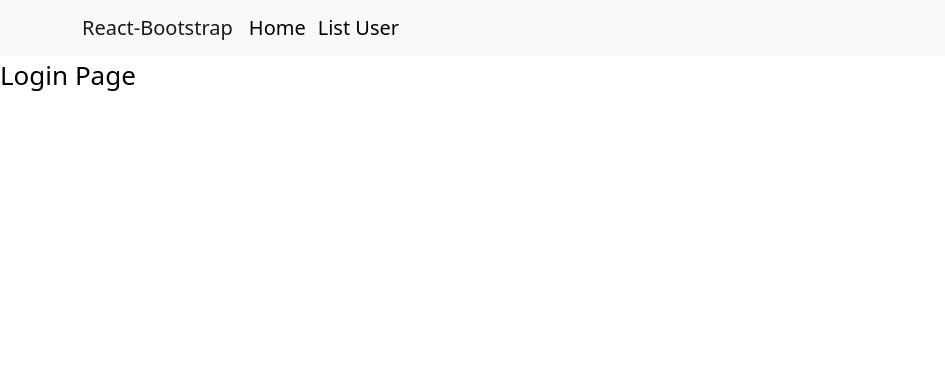
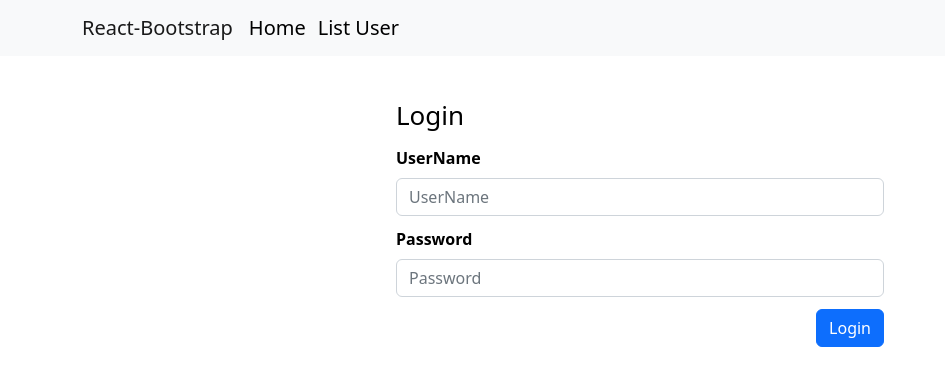
Before and after one commit to ChauNguyet98/react-js-basic-web, a React (Create React App) app: page /login in a window 1280 px wide. Shown: the top 386 px of the page, without its empty margins (0-945 px from the left). Built offline with nearby package versions, Linux system fonts and the light colour scheme.

Commit message:
delete user

```diff
--- a/src/App.scss
+++ b/src/App.scss
@@ -34,6 +34,7 @@
 }
 
 @import 'bootstrap/dist/css/bootstrap.min.css';
-@import './styles/navbar.scss';
-@import './styles/home.scss';
-@import './styles/list-user.scss';
+@import './styles/_navbar';
+@import './styles/_home';
+@import './styles/_list-user';
+@import './styles/login'
--- a/src/pages/login/login.js
+++ b/src/pages/login/login.js
@@ -1,8 +1,87 @@
 import React from "react";
+import { Button, Form } from "react-bootstrap";
 
 class Login extends React.Component {
+  state = {
+    userName: "",
+    password: "",
+    validated: false,
+  };
+
+  handleSubmit = (event) => {
+    event.preventDefault();
+
+    const form = event.currentTarget;
+    this.setState({
+      validated: !form.checkValidity() ? true : false,
+    });
+  };
+
+  handleChangeUserName = (event) => {
+    this.setState({
+      userName: event.target.value,
+    });
+  };
+
+  handleChangePassword = (event) => {
+    this.setState({
+      password: event.target.value,
+    });
+  };
+
   render() {
-    return <div>Login Page</div>;
+    const { userName, password, validated } = this.state;
+    return (
+      <div className="login container">
+        <div className="login__title">Login</div>
+        <Form
+          className="login__form"
+          noValidate
+          validated={validated}
+          onSubmit={($event) => this.handleSubmit($event)}
+        >
+          <Form.Group controlId="userName">
+            <Form.Label className="login__form--label">UserName</Form.Label>
+            <Form.Control
+              required
+              type="text"
+              value={userName}
+              placeholder="UserName"
+              onChange={($event) => this.handleChangeUserName($event)}
+            />
+            <Form.Control.Feedback
+              className="login__form--error-message"
+              type="invalid"
+            >
+              Please input username!
+            </Form.Control.Feedback>
+          </Form.Group>
+
+          <Form.Group controlId="password">
+            <Form.Label className="login__form--label">Password</Form.Label>
+            <Form.Control
+              required
+              type="password"
+              value={password}
+              placeholder="Password"
+              onChange={($event) => this.handleChangePassword($event)}
+            />
+            <Form.Control.Feedback
+              className="login__form--error-message"
+              type="invalid"
+            >
+              Please input password!
+            </Form.Control.Feedback>
+          </Form.Group>
+
+          <Form.Group className="login__form--btn">
+            <Button variant="primary" type="submit">
+              Login
+            </Button>
+          </Form.Group>
+        </Form>
+      </div>
+    );
   }
 }
 
--- a/src/pages/users/add-user.js
+++ b/src/pages/users/add-user.js
@@ -1,5 +1,5 @@
 import React from "react";
-import { Modal, Button, Col, Form, InputGroup, Row } from "react-bootstrap";
+import { Button, Form, Modal } from "react-bootstrap";
 
 class AddUser extends React.Component {
   state = {
@@ -11,29 +11,35 @@ class AddUser extends React.Component {
     // setValidated: false,
   };
 
-  static getDerivedStateFromProps(props, state) {
-    // console.log(props);
-    const isEmptyObj = Object.keys(props.user).length === 0;
+  componentWillReceiveProps() {
+    setTimeout(() => {
+      if (this.props.isOpen) {
+        const isEmptyObj = Object.keys(this.props.user).length === 0;
         if (!isEmptyObj) {
-      return {
-        id: props.user.id,
-        first_name: props.user.first_name,
-        last_name: props.user.last_name,
-        email: props.user.email,
-      };
+          this.setState({
+            id: this.props.user.id,
+            first_name: this.props.user.first_name,
+            last_name: this.props.user.last_name,
+            email: this.props.user.email,
+          });
         } else {
-      return {
+          this.setState({
             id: "",
             first_name: "",
             last_name: "",
             email: "",
-      };
+          });
         }
+      }
+    }, 100);
   }
 
   handleSubmit = (event) => {
     event.preventDefault();
     const form = event.currentTarget;
+
+    console.log(form.checkValidity());
+    console.log(form);
 
     if (form.checkValidity() === false) {
       return;
@@ -73,6 +79,7 @@ class AddUser extends React.Component {
 
   render() {
     let { first_name, last_name, email, validated } = this.state;
+
     return (
       <div>
         <Modal show={this.props.isOpen} onHide={this.props.closeModal}>
--- a/src/pages/users/list-user.js
+++ b/src/pages/users/list-user.js
@@ -1,9 +1,9 @@
+import { FontAwesomeIcon } from "@fortawesome/react-fontawesome";
+import axios from "axios";
 import React from "react";
-import axios from "axios";
-import { Table, Pagination, Button } from "react-bootstrap";
+import { Button, Pagination, Table, Modal, Spinner } from "react-bootstrap";
+import { toast } from "react-toastify";
 import AddUser from "./add-user";
-import { toast } from "react-toastify";
-import { FontAwesomeIcon } from "@fortawesome/react-fontawesome";
 
 class ListUser extends React.Component {
   state = {
@@ -12,7 +12,10 @@ class ListUser extends React.Component {
     pageMax: 1,
     paginationHtml: [],
     showModal: false,
+    showDeleteModal: false,
     editUser: {},
+    deleteUser: {},
+    loadingDelete: false,
   };
 
   async handleGetListUser(number) {
@@ -59,8 +62,22 @@ class ListUser extends React.Component {
     this.setState({ showModal: true });
   };
 
+  openDeleteModal = (user) => {
+    this.setState({
+      deleteUser: user,
+      showDeleteModal: true,
+    });
+  };
+
   closeModal = () => {
     this.setState({ showModal: false });
+  };
+
+  closeDeleteModal = () => {
+    this.setState({
+      deleteUser: {},
+      showDeleteModal: false,
+    });
   };
 
   onAddUser = () => {
@@ -83,6 +100,7 @@ class ListUser extends React.Component {
         .post(`https://reqres.in/api/users/${user.id}`, user)
         .then((data) => {
           toast.success("Update user success!");
+          this.handleGetListUser(this.state.page);
         })
         .catch((error) => {
           toast.error("Update user error!");
@@ -92,6 +110,7 @@ class ListUser extends React.Component {
         .post("https://reqres.in/api/users", user)
         .then((data) => {
           toast.success("Add user success!");
+          this.handleGetListUser(this.state.page);
         })
         .catch((error) => {
           toast.error("Add user error!");
@@ -99,9 +118,35 @@ class ListUser extends React.Component {
     }
   };
 
+  handleDeleteUser = () => {
+    const { deleteUser, loadingDelete } = this.state;
+    if (!loadingDelete) {
+      this.setState({ loadingDelete: true });
+      axios
+        .delete(`https://reqres.in/api/users/${deleteUser.id}`)
+        .then((data) => {
+          toast.success("Delete user success!");
+          this.setState({ loadingDelete: false });
+          this.closeDeleteModal();
+          this.handleGetListUser(this.state.page);
+        })
+        .catch((error) => {
+          toast.error("Delete user error!");
+          this.setState({ loadingDelete: false });
+        });
+    }
+  };
+
   render() {
-    const { listUser, page, pageMax, paginationHtml, editUser } = this.state;
-    console.log(editUser);
+    const {
+      listUser,
+      paginationHtml,
+      editUser,
+      showModal,
+      showDeleteModal,
+      loadingDelete,
+    } = this.state;
+    // console.log(editUser);
     return (
       <div className="list-user container">
         <div className="list-user__title">List user</div>
@@ -112,7 +157,7 @@ class ListUser extends React.Component {
 
           <AddUser
             closeModal={this.closeModal}
-            isOpen={this.state.showModal}
+            isOpen={showModal}
             addUser={this.handleAddUpdateUser}
             user={editUser}
           />
@@ -141,12 +186,16 @@ class ListUser extends React.Component {
                     </td>
                     <td>
                       <Button
+                        style={{ color: "#fff" }}
                         variant="warning"
                         onClick={() => this.onUpdateUser(user)}
                       >
                         <FontAwesomeIcon icon="pen" />
                       </Button>{" "}
-                      <Button variant="danger">
+                      <Button
+                        variant="danger"
+                        onClick={() => this.openDeleteModal(user)}
+                      >
                         <FontAwesomeIcon icon="trash" />
                       </Button>
                     </td>
@@ -159,6 +208,32 @@ class ListUser extends React.Component {
         <Pagination className="list-user__pagination">
           {paginationHtml}
         </Pagination>
+
+        <Modal show={showDeleteModal} onHide={() => this.closeDeleteModal()}>
+          <Modal.Header closeButton>
+            <Modal.Title>Are you sure?</Modal.Title>
+          </Modal.Header>
+          <Modal.Body>Do you realy want to delete this user!</Modal.Body>
+          <Modal.Footer>
+            <Button variant="light" onClick={this.closeDeleteModal}>
+              No
+            </Button>
+            <Button
+              variant="danger"
+              disabled={loadingDelete}
+              onClick={() => this.handleDeleteUser()}
+            >
+              {loadingDelete && (
+                <Spinner
+                  style={{ width: "20px", height: "20px", marginRight: "8px" }}
+                  animation="border"
+                  variant="light"
+                />
+              )}
+              Yes
+            </Button>
+          </Modal.Footer>
+        </Modal>
       </div>
     );
   }
--- /dev/null
+++ b/src/styles/_login.scss
@@ -0,0 +1,22 @@
+.login {
+    width: 40%;
+    margin: 40px auto 0 auto;
+
+    &__form {
+      &--label {
+        font-size: 16px;
+        font-weight: bold;
+      }
+
+      &--error-message {
+        font-size: 14px;
+        font-weight: normal;
+      }
+
+      &--btn {
+        margin-top: 12px;
+        display: flex;
+        justify-content: end;
+      }
+    }
+  }
```
Also changed, not shown: src/styles/_home.scss (renamed from src/styles/home.scss), src/styles/_list-user.scss (renamed from src/styles/list-user.scss), src/styles/_navbar.scss (renamed from src/styles/navbar.scss). Lines whose indentation alone changed are shown as unchanged.
